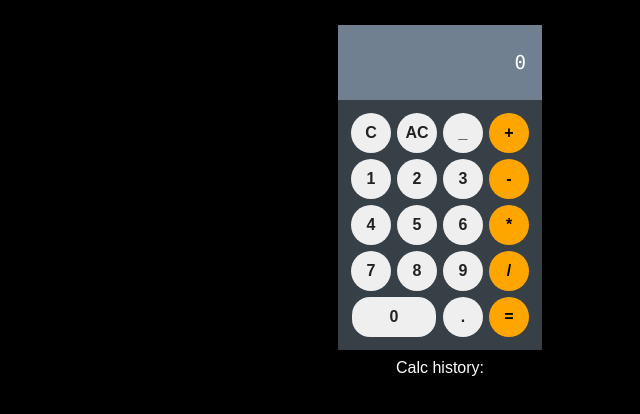
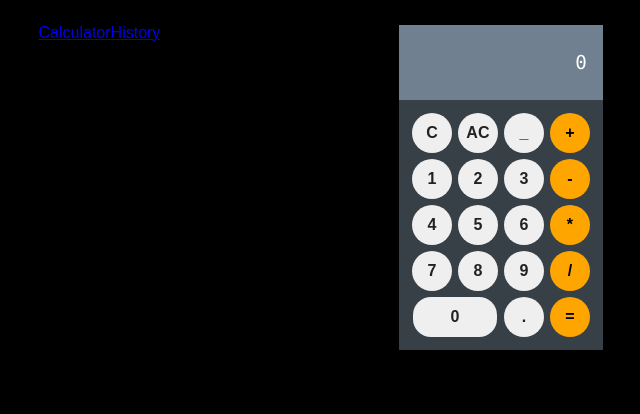
Before and after one commit to dlampa/rctcalc-redux, a React (Create React App) app: page / in a window 1280 px wide. Shown: the top 414 px of the page, without its empty margins (200-840 px from the left). Built offline with nearby package versions, Linux system fonts and the light colour scheme.

Commit message:
Implemented React Router.

```diff
--- a/src/App.js
+++ b/src/App.js
@@ -229,11 +229,6 @@ class App extends React.Component
           {<CalcButton renderVal="_" className="btnCalcFunc" onClick={this.onInput} />}
           {<CalcButton renderVal="AC" className="btnCalcFunc" onClick={this.onInput} />}
         </div>
-        <div id="calcHistory">
-          {/* Temporarily display the history until we set up React Router */}
-          <h3>Calc history:</h3>
-          <ul> {this.props.calcHistory.map((calcHistoryItem, index) => <li>{calcHistoryItem}</li>)} </ul>
-        </div>
       </>
     );
   }
--- /dev/null
+++ b/src/CalcHistory.js
@@ -0,0 +1,20 @@
+import React from 'react';
+import { connect }  from 'react-redux';
+
+class CalcHistory extends React.Component {
+    render()
+    {
+        return (
+            <>
+                <h3>Calc history:</h3>
+                <ul>
+                   {this.props.calcHistory.map((calcHistoryItem, index) => <li>{calcHistoryItem}</li>)}
+                </ul>
+            </>
+        );
+    }
+}
+
+export default connect(
+    state => { return { calcHistory: state } }
+)(CalcHistory);
--- /dev/null
+++ b/src/SiteNav.js
@@ -0,0 +1,18 @@
+import React from 'react';
+import { Link } from 'react-router-dom'
+
+class SiteNav extends React.Component {
+    render()
+    {
+        return (
+            <nav>
+                <ul>
+                    <Link to="/">Calculator</Link>
+                    <Link to="/history">History</Link>
+                </ul>
+          </nav>
+        );
+    }
+}
+
+export default SiteNav;
--- a/src/index.js
+++ b/src/index.js
@@ -1,17 +1,20 @@
 import React from 'react';
-// import ReactDOM from 'react-dom';
+import { BrowserRouter as Router, Route } from 'react-router-dom';
 
-// Ref: https://redux.js.org/basics/usage-with-react/
+// See reference below
 import ReactDOM from 'react-dom';
-import render from 'react-dom';
-import './index.css';
 
 // Redux
 import { createStore } from 'redux';
 import calcHistoryReducer from './reducers';
 import { Provider } from 'react-redux';
 
+// Site components
+import './index.css';
 import App from './App';
+import SiteNav from './SiteNav';
+import CalcHistory from './CalcHistory';
+
 
 const store = createStore(
   calcHistoryReducer,
@@ -21,19 +24,19 @@ const store = createStore(
 // Provider wants a function
 const Root = (store) => (
   <Provider store={store.store}>
-    <App />
+    <Router>
+      <SiteNav />
+      <Route path="/" exact component={App} />
+      <Route path="/history" component={CalcHistory} />
+    </Router>
   </Provider>
 );
 
-// render(
-//   <Root store={store} />,
-//   document.getElementById("root")
-// );
-
-
+/*  This was a big pain. Render from 'react-dom' produced an error about default.render not being a function
+    Solution was to use ReactDOM.render instead of just render. Could be an issue with react library
+    version not having render function, based on discussion in thread
+    Ref: https://stackoverflow.com/a/39157549/12802214 */
 ReactDOM.render(
-  <React.StrictMode>
-    <App store={store} />
-  </React.StrictMode>,
-  document.getElementById('root')
+  <Root store={store} />,
+  document.getElementById("root")
 );
```
